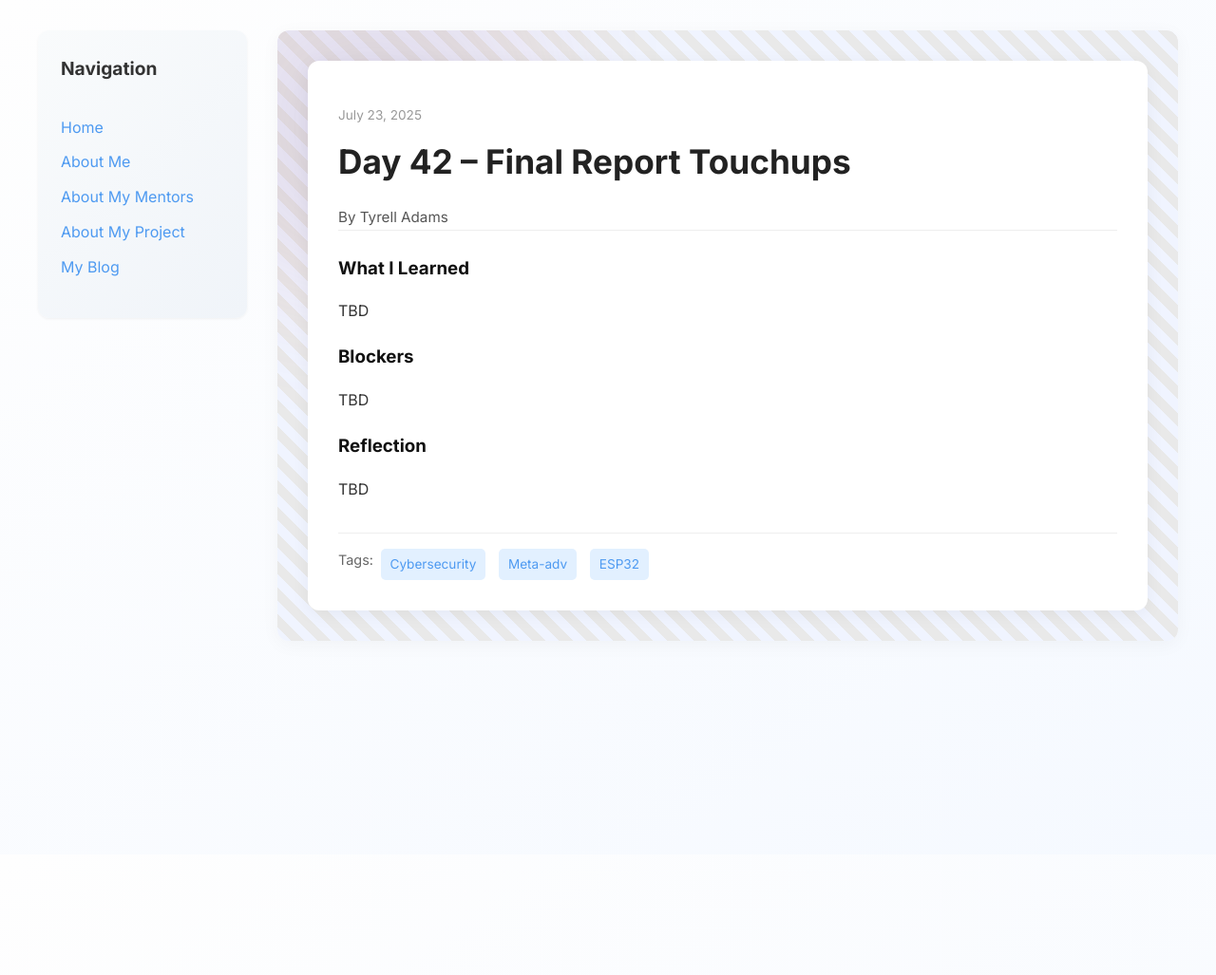
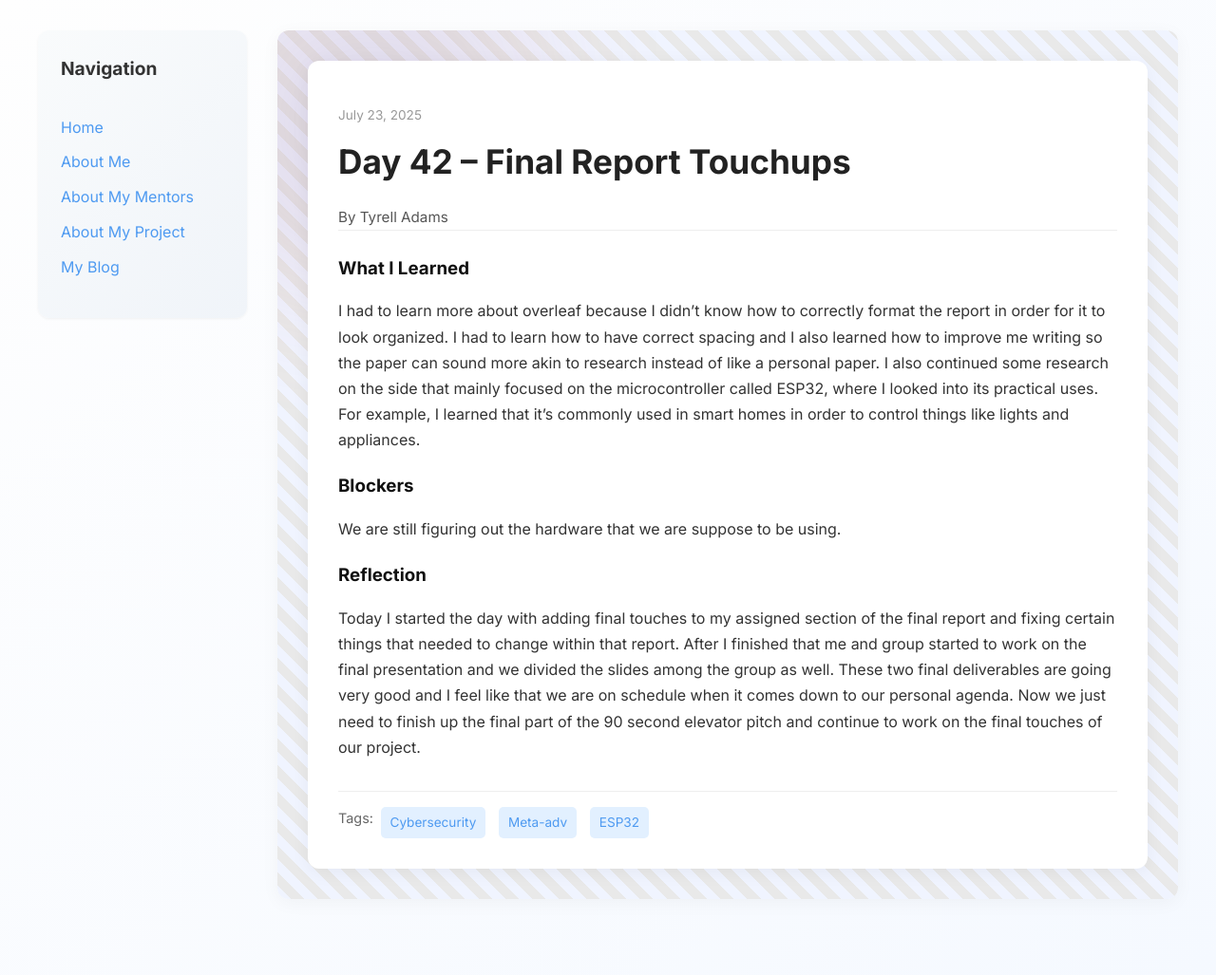
Before and after one commit to Tyrell-Adams/Tyrell-Adams.github.io, a Jekyll site: the page built from _posts/2025-07-23-day-42.md, in a window 1280 px wide. Shown: the whole page at 95% size. Built offline with Jekyll 4.4.1, drawn with Linux system fonts in a browser that asks for light colours; before the commit the page ends 900 px from its top, so only the background shows below that.

Commit message:
Update 2025-07-23-day-42.md

```diff
--- a/_posts/2025-07-23-day-42.md
+++ b/_posts/2025-07-23-day-42.md
@@ -7,9 +7,9 @@ permalink: /day42.html
 tags: ["Cybersecurity", "Meta-adv", "ESP32"]
 
 what_i_learned: |
-  TBD
+  I had to learn more about overleaf because I didn't know how to correctly format the report in order for it to look organized. I had to learn how to have correct spacing and I also learned how to improve me writing so the paper can sound more akin to research instead of like a personal paper. I also continued some research on the side that mainly focused on the microcontroller called ESP32, where I looked into its practical uses. For example, I learned that it's commonly used in smart homes in order to control things like lights and appliances.
 blockers: |
-  TBD
+  We are still figuring out the hardware that we are suppose to be using.
 reflection: |
-  TBD
+  Today I started the day with adding final touches to my assigned section of the final report and fixing certain things that needed to change within that report. After I finished that me and group started to work on the final presentation and we divided the slides among the group as well. These two final deliverables are going very good and I feel like that we are on schedule when it comes down to our personal agenda. Now we just need to finish up the final part of the 90 second elevator pitch and continue to work on the final touches of our project.
 ---
```
